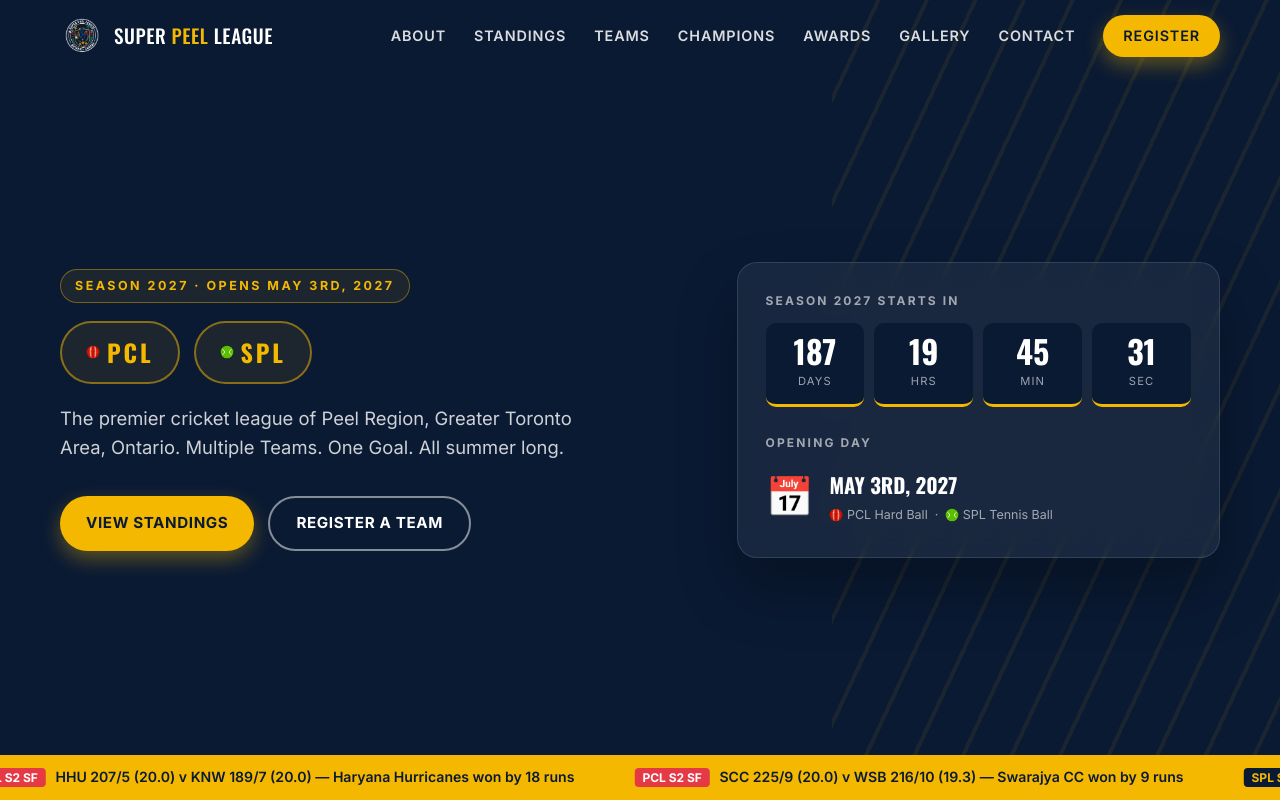
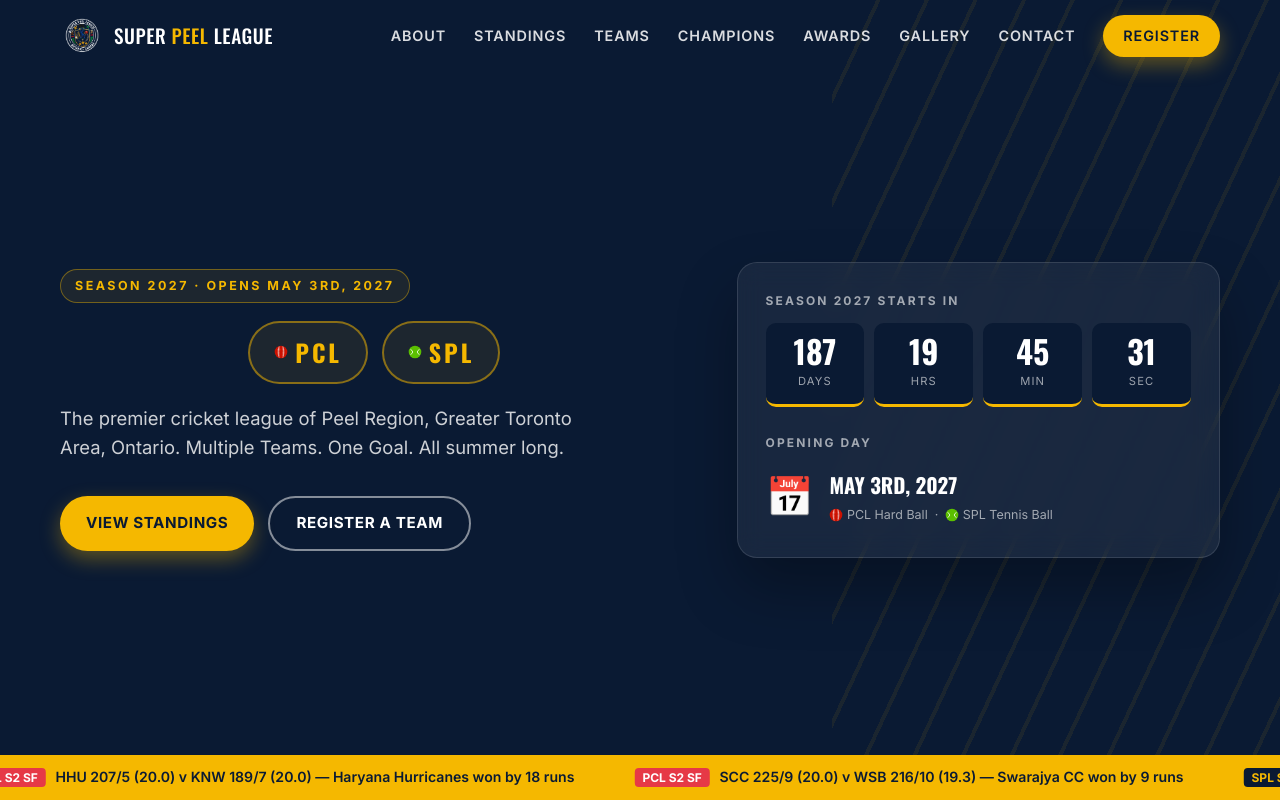
Before and after one commit to wbharath/PeelLeague, a React (Vite) app: page / in a window 1280 px wide. Shown: the top 800 px of the page. Built offline with nearby package versions, Linux system fonts and the light colour scheme.

Commit message:
fix: center PCL/SPL league-tags in hero

```diff
--- a/src/index.css
+++ b/src/index.css
@@ -63,7 +63,7 @@ h1, h2, h3 { font-family: var(--display); text-transform: uppercase; letter-spac
 .hero-inner { position: relative; display: grid; grid-template-columns: 1.3fr 1fr; gap: 48px; align-items: center; padding-top: 110px; padding-bottom: 90px; }
 .eyebrow, .kicker { display: inline-block; font-weight: 700; font-size: 0.78rem; text-transform: uppercase; letter-spacing: 0.2em; color: var(--gold); }
 .eyebrow { padding: 6px 14px; border: 1px solid rgba(245, 184, 0, 0.4); border-radius: 999px; background: rgba(245, 184, 0, 0.08); }
-.league-tags { display: flex; gap: 14px; margin: 18px 0 20px; flex-wrap: wrap; }
+.league-tags { display: flex; gap: 14px; margin: 18px 0 20px; flex-wrap: wrap; justify-content: center; }
 .league-tag { display: inline-flex; align-items: center; gap: 7px; font-family: var(--display); font-weight: 700; font-size: 1.5rem; letter-spacing: 0.12em; color: var(--gold); padding: 10px 24px; border: 2px solid rgba(245,184,0,0.5); border-radius: 999px; background: rgba(245,184,0,0.08); }
 .lead { font-size: 1.15rem; color: rgba(255, 255, 255, 0.8); max-width: 520px; }
 .hero-actions { display: flex; flex-wrap: wrap; gap: 14px; margin-top: 34px; }
```
